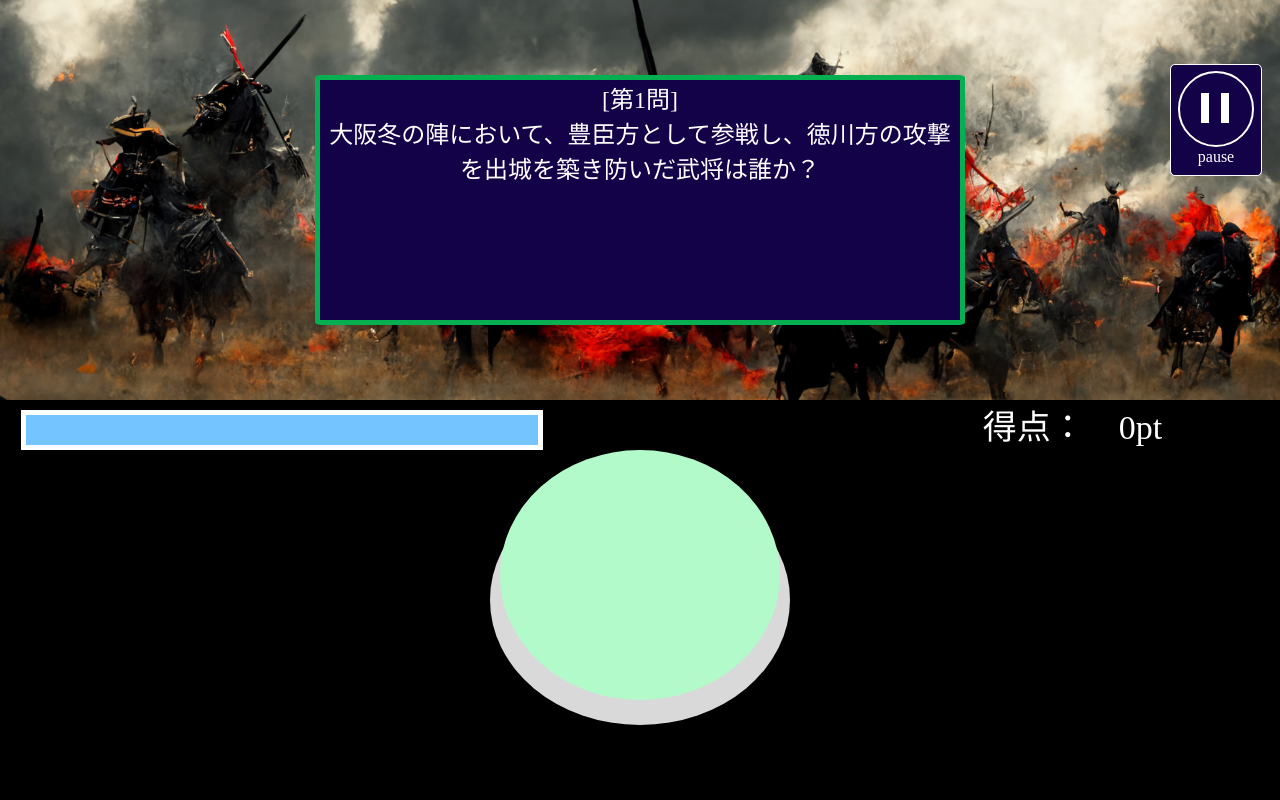
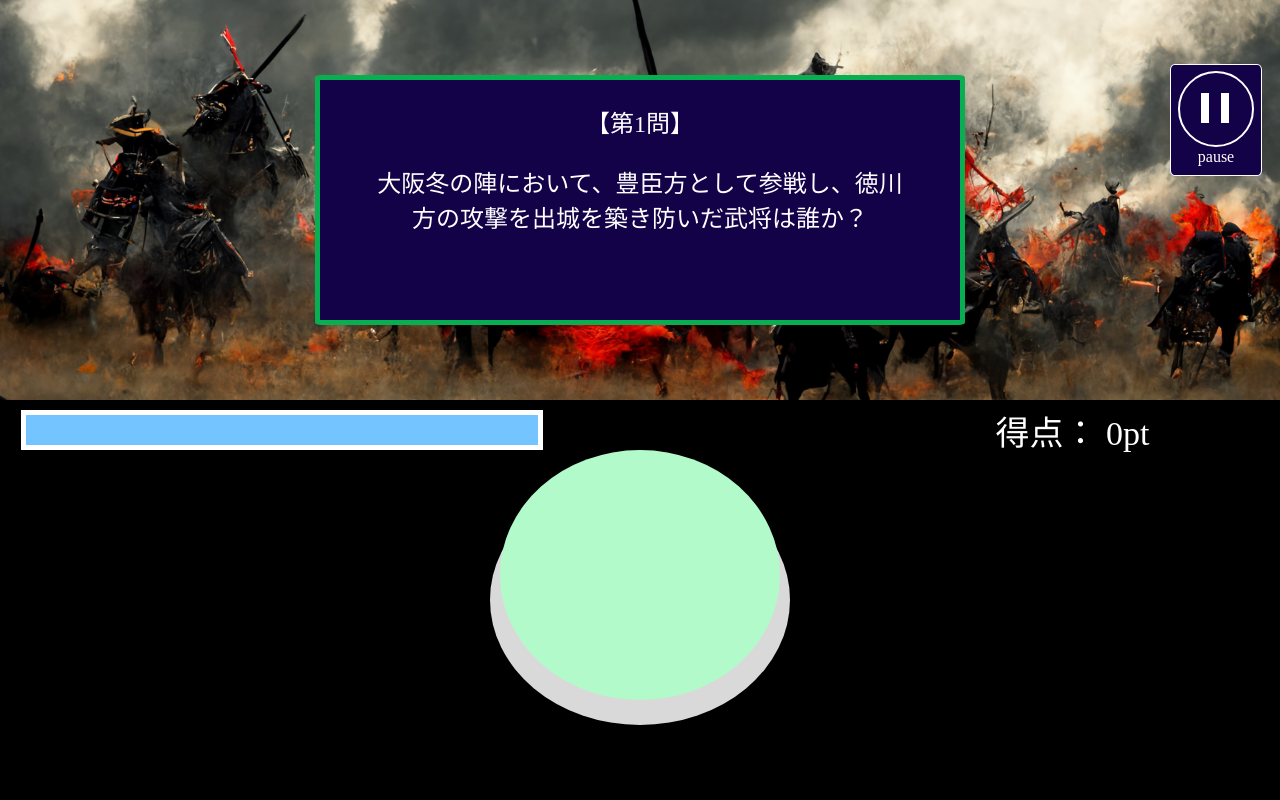
Before and after one commit to sakichi0410/portal-of-time, a PHP site: page /public/views/Game-play.html in a window 1280 px wide. Run offline with PHP 8.4, Linux system fonts and the light colour scheme.

Commit message:
koshimo:quiz修正

```diff
--- a/public/css/game.css
+++ b/public/css/game.css
@@ -19,7 +19,7 @@ html body .problem {
   background-size: cover;
   background-repeat: no-repeat;
 }
-html body .problem .question-text {
+html body .problem .question-textarea {
   margin: 0%;
   width: 50%;
   height: 30%;
@@ -27,6 +27,27 @@ html body .problem .question-text {
   border-radius: 1%;
   border: 5px solid #08af50;
   top: 25%;
+  left: 50%;
+  position: absolute;
+  transform: translate(-50%, -50%);
+  text-align: center;
+}
+html body .problem .question-textarea #question-number {
+  margin: 0%;
+  width: 80%;
+  height: 20%;
+  top: 20%;
+  left: 50%;
+  position: absolute;
+  transform: translate(-50%, -50%);
+  text-align: center;
+  font-size: 24px;
+}
+html body .problem .question-textarea #question {
+  margin: 0%;
+  width: 85%;
+  height: 50%;
+  top: 60%;
   left: 50%;
   position: absolute;
   transform: translate(-50%, -50%);
@@ -159,7 +229,7 @@ html body .answer-frame .status #time-frame {
   position: relative;
   transform: translate(-50%, -50%);
 }
-html body .answer-frame .status .score {
+html body .answer-frame .status #score-frame {
   margin: 0;
   width: 20%;
   height: 100%;
@@ -168,6 +238,13 @@ html body .answer-frame .status .score {
   top: 50%;
   left: 43%;
   position: relative;
+  transform: translate(-50%, -50%);
+}
+html body .answer-frame .status #score-frame #score {
+  white-space: nowrap;
+  top: 50%;
+  left: 50%;
+  position: absolute;
   transform: translate(-50%, -50%);
 }
 html body .answer-frame #switch-frame {
--- a/public/scss/game.scss
+++ b/public/scss/game.scss
@@ -20,7 +20,7 @@ html{
       background-size: cover;
       background-repeat: no-repeat;
 
-      .question-text{
+      .question-textarea{
         margin: 0%;
         width: 50%;
         height: 30%;
@@ -32,7 +32,30 @@ html{
         position: absolute;
         transform: translate(-50%,-50%);
         text-align: center;
-        font-size: 24px;
+
+        #question-number{
+          margin: 0%;
+          width: 80%;
+          height: 20%;
+          top: 20%;
+          left: 50%;
+          position: absolute;
+          transform: translate(-50%,-50%);
+          text-align: center;
+          font-size: 24px;
+        }
+
+        #question{
+          margin: 0%;
+          width: 85%;
+          height: 50%;
+          top: 60%;
+          left: 50%;
+          position: absolute;
+          transform: translate(-50%,-50%);
+          text-align: center;
+          font-size: 24px;
+        }
       }
 
       #results-container{
@@ -189,7 +268,7 @@ html{
           transform: translate(-50%,-50%);
         }
 
-        .score{
+        #score-frame{
           margin: 0;
           width: 20%;
           height: 100%;
@@ -201,6 +280,14 @@ html{
           left: 43%;
           position: relative;
           transform: translate(-50%,-50%);
+
+          #score{
+            white-space: nowrap;
+            top: 50%;
+            left: 50%;
+            position: absolute;
+            transform: translate(-50%,-50%);
+          }
         }
       }
 
--- a/public/views/Game-play.html
+++ b/public/views/Game-play.html
@@ -6,18 +6,18 @@
   <meta name="viewport" content="width=device-width, initial-scale=1.0">
   <link rel="stylesheet" href="../css/game.css">
   <script type="module" src="../js/quiz.js" defer></script>
+  <script src="https://ajax.googleapis.com/ajax/libs/jquery/3.4.1/jquery.min.js"></script>
   <title>Game-play</title>
 </head>
 <body>
   <div class="problem">
-    <div class="question-text">
-      <div>[第1問]</div>
+    <div class="question-textarea">
+      <div id="question-number"></div>
       <div id="question"></div>
     </div>
 
     <div id="results-container">
       <div id="results-mark-maru"></div>
-
       <div id="results-mark-batsu"></div>
 
       <div id="results-header">
@@ -27,17 +27,34 @@
     </div>
 
     <div class="pause-frame">
-      <a href="#">
+      <a href="#" id="openModal" >
         <div class="pause-mark"></div>
       </a>
       <div class="pause-text">pause</div>
     </div>
+
+    <section id="modalArea" class="modalArea">
+      <div id="modalBg" class="modalBg"></div>
+      <div class="modalWrapper">
+        <div class="modalContents">
+          <div class="modal-text">
+            <p>ゲームを終了しますか？</p>
+            <p>※プレイ中のデータは保存されません</p>
+          </div>
+          <a href="#" id="closeModal" class="closeModal">いいえ</a>
+          <a href="game-menu.html" id="return-menu">はい</a>
+        </div>
+      </div>
+    </section>
+
   </div>
 
   <div class="answer-frame">
     <div class="status">
       <div id="time-frame"></div>
-      <div class="score" id="score">得点：　0pt</div>
+      <div id="score-frame">
+        <div class="score" id="score"></div>
+      </div>
     </div>
 
     <div id="switch-frame">
@@ -69,8 +86,8 @@
           </div>
       </form>
 
-      <button id="submit">回答する</button>
-    </div>
+    <button id="submit">回答する</button>
+  </div>
 
   </div>
 </body>
```
Also changed, not shown: other parts of public/css/game.css (+77 -0 lines), other parts of public/scss/game.scss (+91 -0 lines), public/js/quiz.js (+35 -11 lines).
